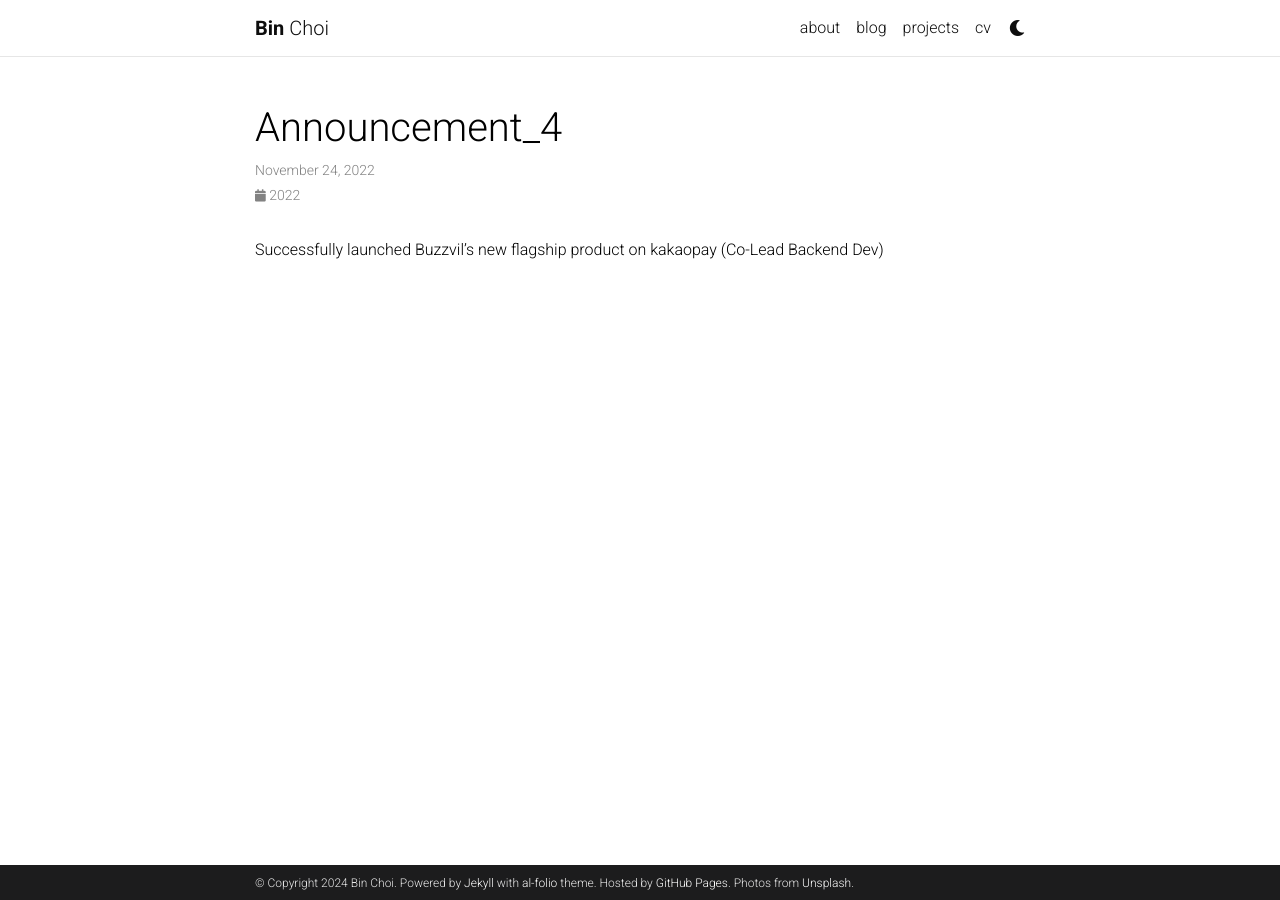
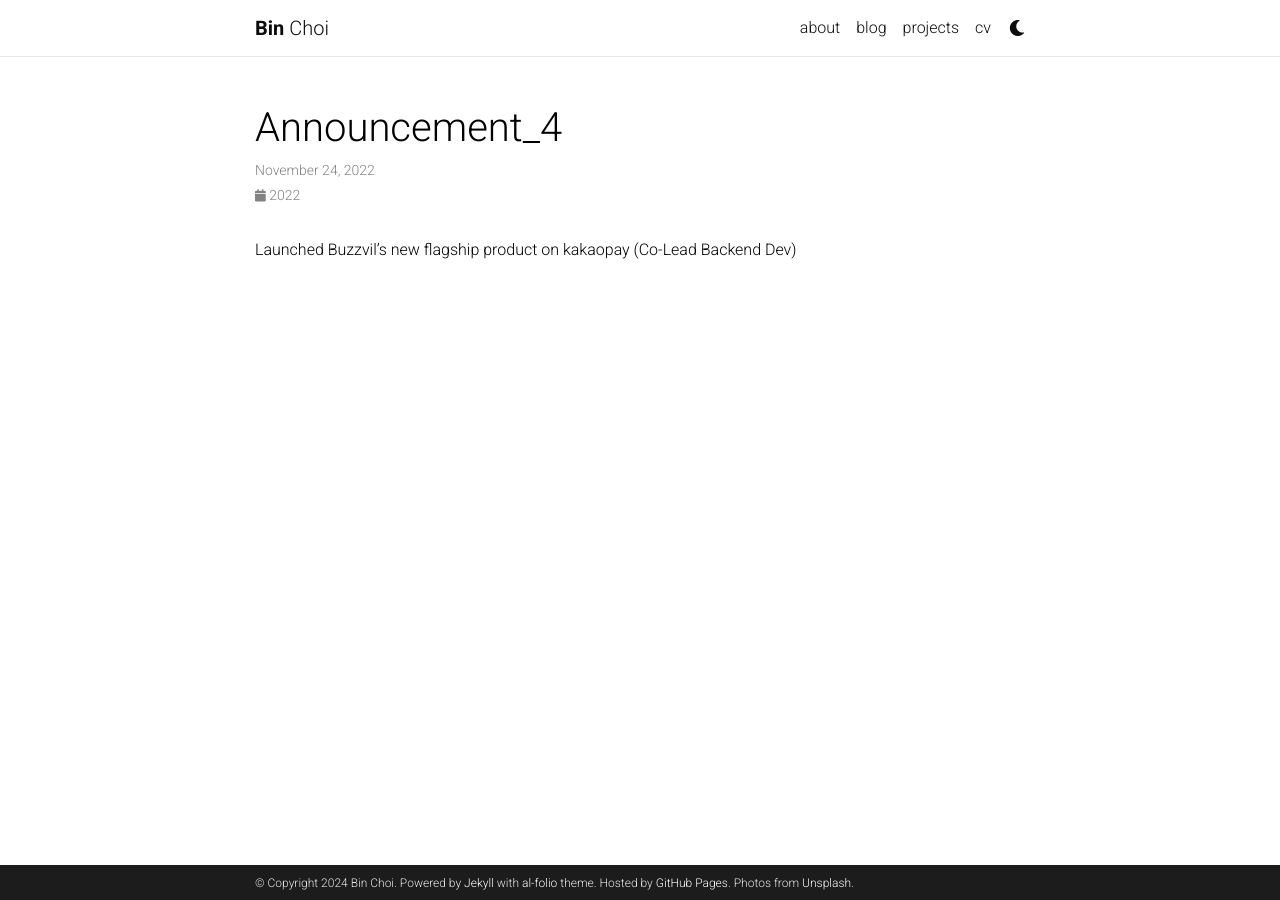
Before and after one commit to binchoi/binchoi.github.io, a Jekyll site: the page built from _news/announcement_4.md, in a window 1280 px wide. Built offline with Jekyll 4.4.1, drawn with Linux system fonts in a browser that asks for light colours; comment, search, counter and statistics services are not loaded; a style sheet for code colours, icons or effects is not loaded.

Commit message:
Add new announcements

```diff
--- a/_news/announcement_4.md
+++ b/_news/announcement_4.md
@@ -4,4 +4,4 @@ date: 2022-11-24 07:59:00-0400
 inline: true
 ---
 
-Successfully launched Buzzvil's new flagship product on kakaopay (Co-Lead Backend Dev)
+Launched Buzzvil's new flagship product on kakaopay (Co-Lead Backend Dev)
```
Also changed, not shown: _news/announcement_1.md (+1 -1 lines), _news/announcement_7.md (added, +7 -0 lines), _news/announcement_8.md (added, +7 -0 lines).
